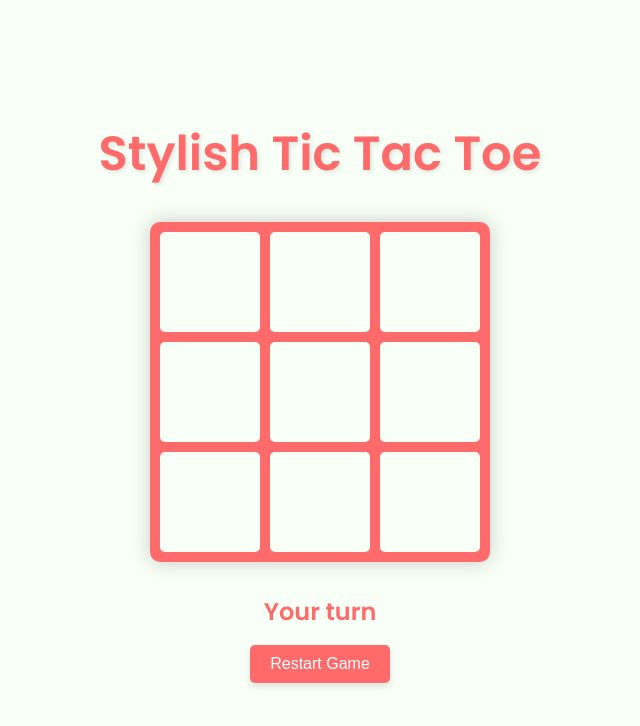
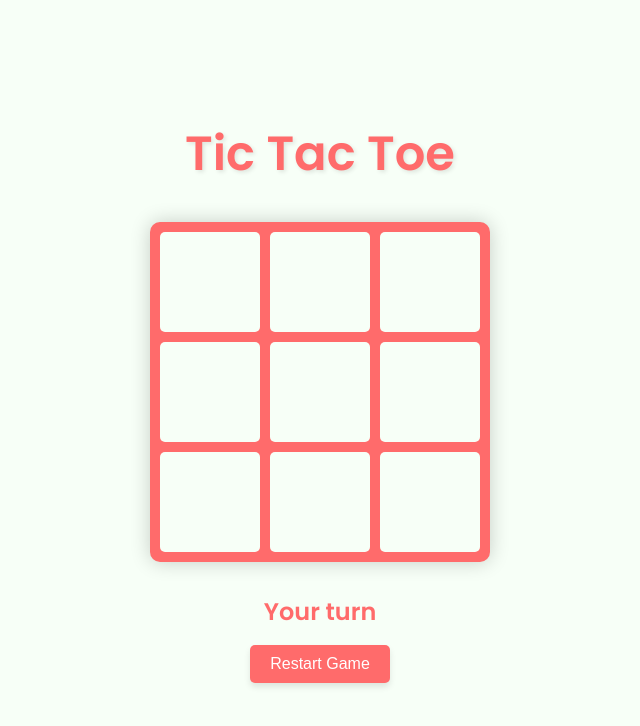
Before and after one commit to omsohom01/tic-tac-toe, a plain HTML site: page index.html in a window 1280 px wide. Shown: the whole page, without its empty margins (320-960 px from the left). Drawn offline with Linux system fonts and the light colour scheme.

Commit message:
Update index.html

```diff
--- a/index.html
+++ b/index.html
@@ -9,7 +9,7 @@
 </head>
 <body>
     <div class="container">
-        <h1>Stylish Tic Tac Toe</h1>
+        <h1>Tic Tac Toe</h1>
         <div class="game-container">
             <div class="board" id="board">
                 <div class="cell" data-cell></div>
```
